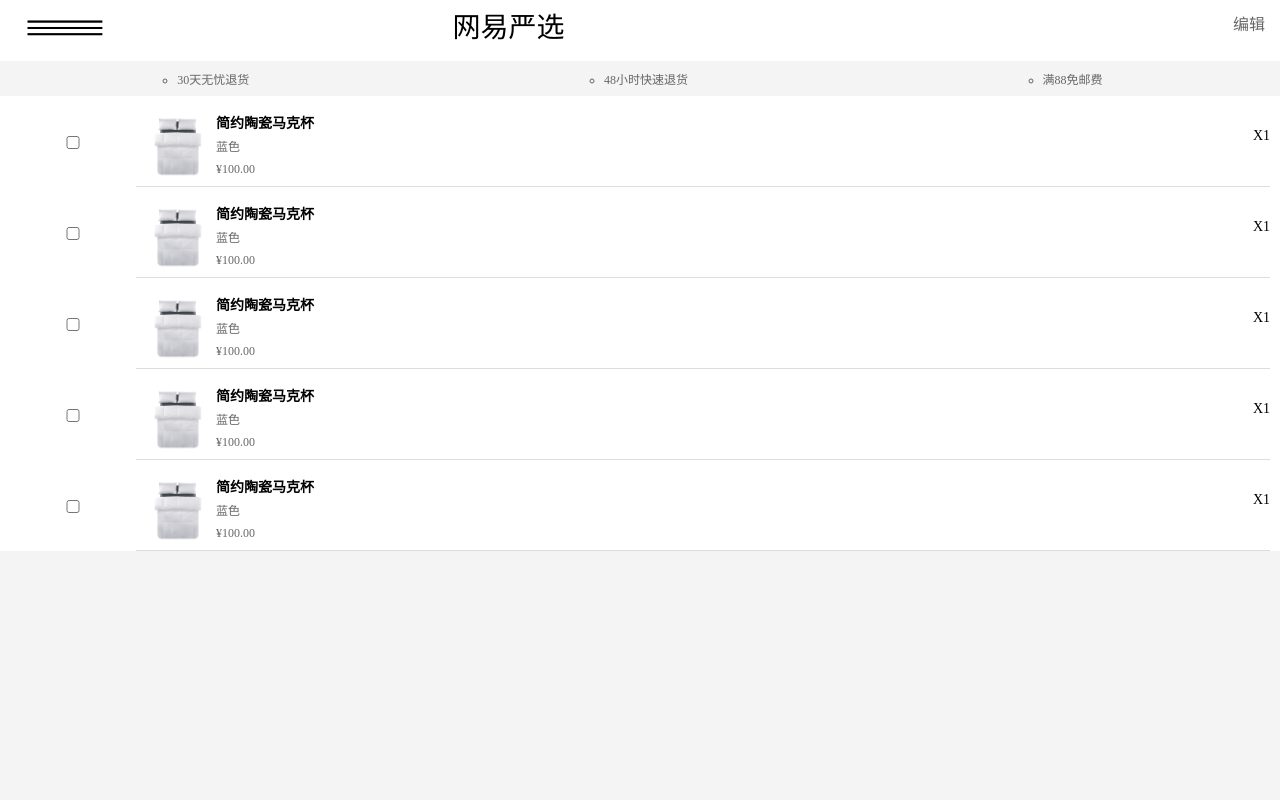
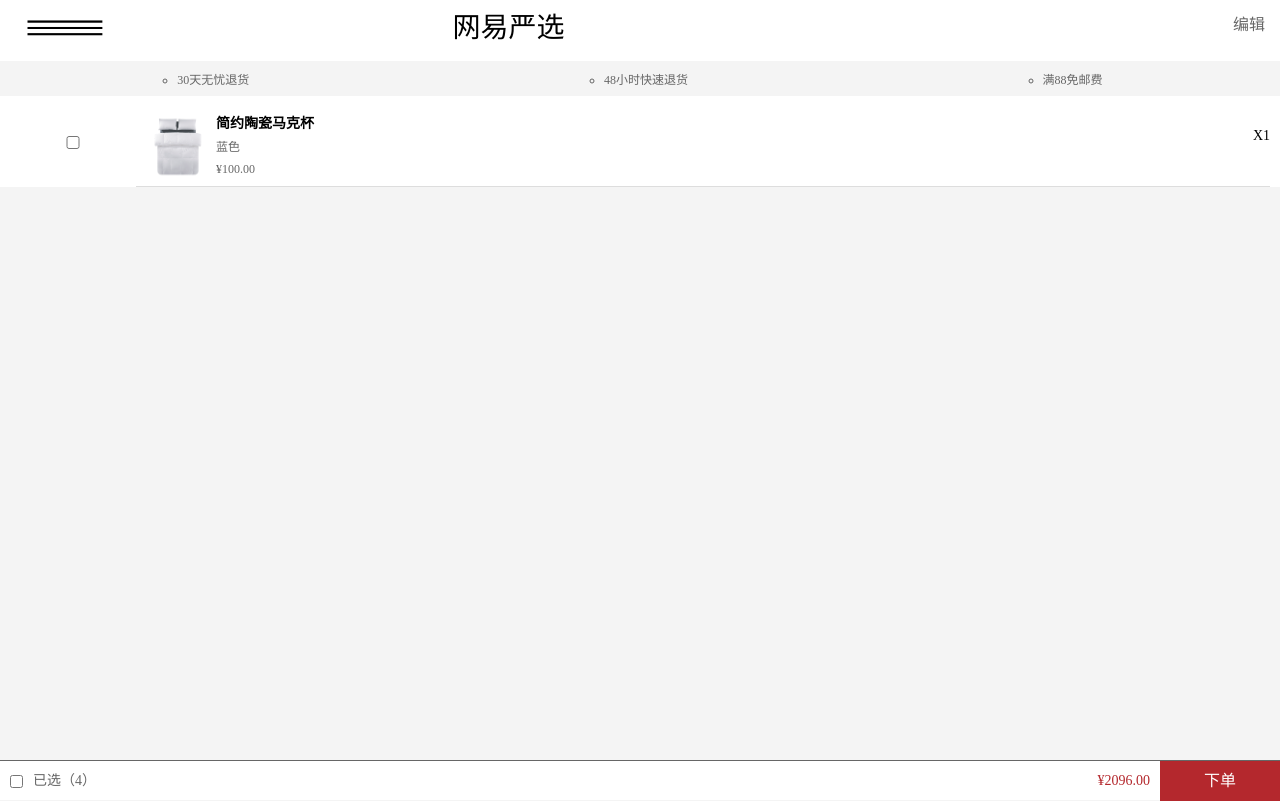
Before and after one commit to pengqaz/mobile, a PHP site: page /html/cart.html in a window 1280 px wide. Before the commit the page ends 551 px from the top, so only its background shows below. Run offline with PHP 8.4, Linux system fonts and the light colour scheme.

Commit message:
cart. 修改pubic.css一些多余的字符

```diff
--- a/css/cart.css
+++ b/css/cart.css
@@ -2,8 +2,14 @@ body{
 	background-color: #f4f4f4;
 	font-size: 12px;
 	color: #666;
+	display: flex;flex-direction:column; justify-content: space-between;
+	height: 100%;
 }
 
+.cart-head{
+	flex-grow:0;
+	flex-shrink: 0;
+}
 
 .J_nav{
 	font-size: 16px;
@@ -18,6 +24,10 @@ body{
 	margin: 10px auto 10px;
 	list-style: circle;
 
+}
+.cart-con{
+	flex-grow:1;
+	overflow: scroll;
 }
 .container{
 	position: absolute;
@@ -39,11 +49,11 @@ body{
 	width: 80px;
 	height:80px;
 }
-
-.goods-list li input{
+.goods-list .checkbox{
   float: left;
   width: 10%;
   margin-top: 30px;
+  background: #fff;
 }
 .item-right{
 	float: left;
@@ -55,7 +65,7 @@ body{
 	float: left;
 }
 
-.item-right span{
+.item-right .cart-num{
 	position: absolute;
 	right: 10px;
 	top: 36%;
@@ -72,3 +82,50 @@ body{
 .item-text p{
 	margin-top: 10px;
 }
+
+.cart-footer{
+	background: #fff;
+	border-top: 1px solid #666;
+	height: 40px;
+}
+.change-num input{
+   border: 1px solid #666;
+   width: 30px;
+   height: 20px;
+   text-align: center;
+   background: #fff;
+   margin:0;
+   padding:0;
+}
+
+.foot-right{
+	float: right;
+}
+.cart-footer input{
+    float: left;
+    margin: 14px 10px 0;
+}
+.cart-footer p{
+    line-height: 40px;
+    float: left;
+
+  font-size: 14px;
+}
+.foot-right b {
+   float: left;
+   line-height: 40px;
+   margin-right: 10px;
+   color: #b4282d;
+   font-size: 14px;
+}
+.foot-right span{
+	display: block;
+	width: 120px;
+	height: 40px;
+	float: left;
+	background: #b4282d;
+	color: #fff;
+	text-align: center;
+	line-height: 40px;
+	font-size: 16px;
+}
--- a/css/public.css
+++ b/css/public.css
@@ -153,8 +153,5 @@ header .J_nav .J_img2{
 }
 #foot p{
 	color:#777777;
-<<<<<<< Updated upstream
-=======
 
->>>>>>> Stashed changes
 }
--- a/html/cart.html
+++ b/html/cart.html
@@ -10,16 +10,19 @@
     <title>购物车-网易严选</title>
     <link rel="stylesheet" type="text/css" href="../css/public.css">
     <link rel="stylesheet" type="text/css" href="../css/cart.css">
+    <script type="text/javascript" src="../js/jquery.js"></script>
+    <script type="text/javascript" src="../js/cart.js"></script>
 </head>
 
 <body>
-    <header class="container-fluid">
+    <header class="container-fluid cart-head">
         <div class="J_nav">
             <img src="../images/public/cai1.png" />
             <h3>网易严选</h3>
-            <p >编辑</p>
+            <p id="btn">编辑</p>
         </div>
     </header>
+    <div class="cart-con">
         <ul class="explain">
             <li class="explain-item">30天无忧退货</li>
             <li class="explain-item">48小时快速退货</li>
@@ -34,67 +37,35 @@
         <div class="goods-list">
             <ul>
                  <li class="clear">
-                <input type="checkbox" name="">
+                    <input class="checkbox" type="checkbox" name="">
                     <div class="item-right">
                         <img src="../images/list_img/bed.png">
                         <div class="item-text">
                             <h4>简约陶瓷马克杯</h4>
                             <p>蓝色</p>
                             <p>¥100.00</p>
-                        <span>X1</span>
+                             <div class="cart-num" id="cart-num">X1</div>
+                             <div class="change-num cart-num clear" id="cart-num2" style="display: none;">
+                                <input  type="button" value="-" name="">
+                                <input  type="text" name="" value="1">
+                                <input type="button" value="+" name="">
                             </div>
-                </div>
-            </li>
-            <li class="clear">
-                <input type="checkbox" name="">
-                <div class="item-right">
-                    <img src="../images/list_img/bed.png">
-                    <div class="item-text">
-                        <h4>简约陶瓷马克杯</h4>
-                        <p>蓝色</p>
-                        <p>¥100.00</p>
-                        <span>X1</span>
-                    </div>
-                </div>
-            </li>
-            <li class="clear">
-                <input type="checkbox" name="">
-                <div class="item-right">
-                    <img src="../images/list_img/bed.png">
-                    <div class="item-text">
-                        <h4>简约陶瓷马克杯</h4>
-                        <p>蓝色</p>
-                        <p>¥100.00</p>
-                        <span>X1</span>
-                    </div>
-                </div>
-            </li>
-            <li class="clear">
-                <input type="checkbox" name="">
-                <div class="item-right">
-                    <img src="../images/list_img/bed.png">
-                    <div class="item-text">
-                        <h4>简约陶瓷马克杯</h4>
-                        <p>蓝色</p>
-                        <p>¥100.00</p>
-                        <span>X1</span>
-                    </div>
-                </div>
-            </li>
-            <li class="clear">
-                <input type="checkbox" name="">
-                <div class="item-right">
-                    <img src="../images/list_img/bed.png">
-                    <div class="item-text">
-                        <h4>简约陶瓷马克杯</h4>
-                        <p>蓝色</p>
-                        <p>¥100.00</p>
-                        <span>X1</span>
                         </div>
                     </div>
                 </li>
             </ul>
         </div>
+    </div>
+    <footer class="cart-footer">
+        <input type="checkbox"  name="">
+        <p>已选（4）</p>
+        <div class="foot-right">
+            <b>¥2096.00</b>
+            <span > 下单 </span>
+            <span  style="display: none;"> 删除</span>
+        </div>
+    </footer>
 </body>
-
 </html>
+<script type="text/javascript" src="../js/jquery.js"></script>
+<script type="text/javascript" src="../js/cart.js"></script>
--- /dev/null
+++ b/js/cart.js
@@ -0,0 +1,9 @@
+var oBtncart = document.getElementById("btn")
+oBtncart.onclick = function () {
+	var oNumcart = document.getElementById("cart-num");
+	var oNumcart2 = document.getElementById("cart-num2");
+	oNumcart.style.display = "none";
+	oNumcart2.style.display = "block";
+
+
+}
```
Lines whose indentation alone changed are shown as unchanged.
